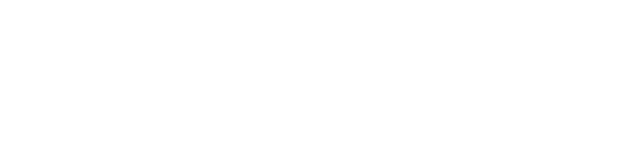
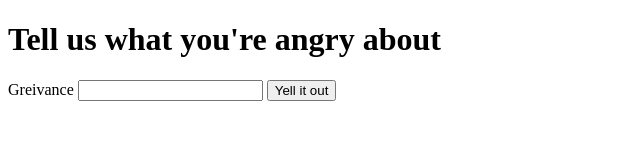
Before and after one commit to hbsullivan/shouting-machine, a plain HTML site: page index.html in a window 1280 px wide. Shown: the whole page, without its empty margins (0-640 px from the left). Drawn offline with Linux system fonts and the light colour scheme.

Commit message:
added html form and button elements, and hid the response from the form
Co-authored-by: David Jandron <jandron1211@gmail.com>

```diff
--- a/css/styles.css
+++ b/css/styles.css
@@ -0,0 +1,3 @@
+.hidden {
+  display: none;
+}
--- a/index.html
+++ b/index.html
@@ -6,6 +6,15 @@
   <script src="js/scripts.js"></script>
 </head>
 <body>
+  <h1>Tell us what you're angry about</h1>
+  <form>
+    <label for="personInput">Greivance</label>
+    <input id="personInput" type="text" name="personInput">
+    <button type="submit">Yell it out</button>
+  </form>
 
+  <div id="greivance" class="hidden">
+    <span id="input1">_________</span>
+  </div>
 </body>
 </html>
```
